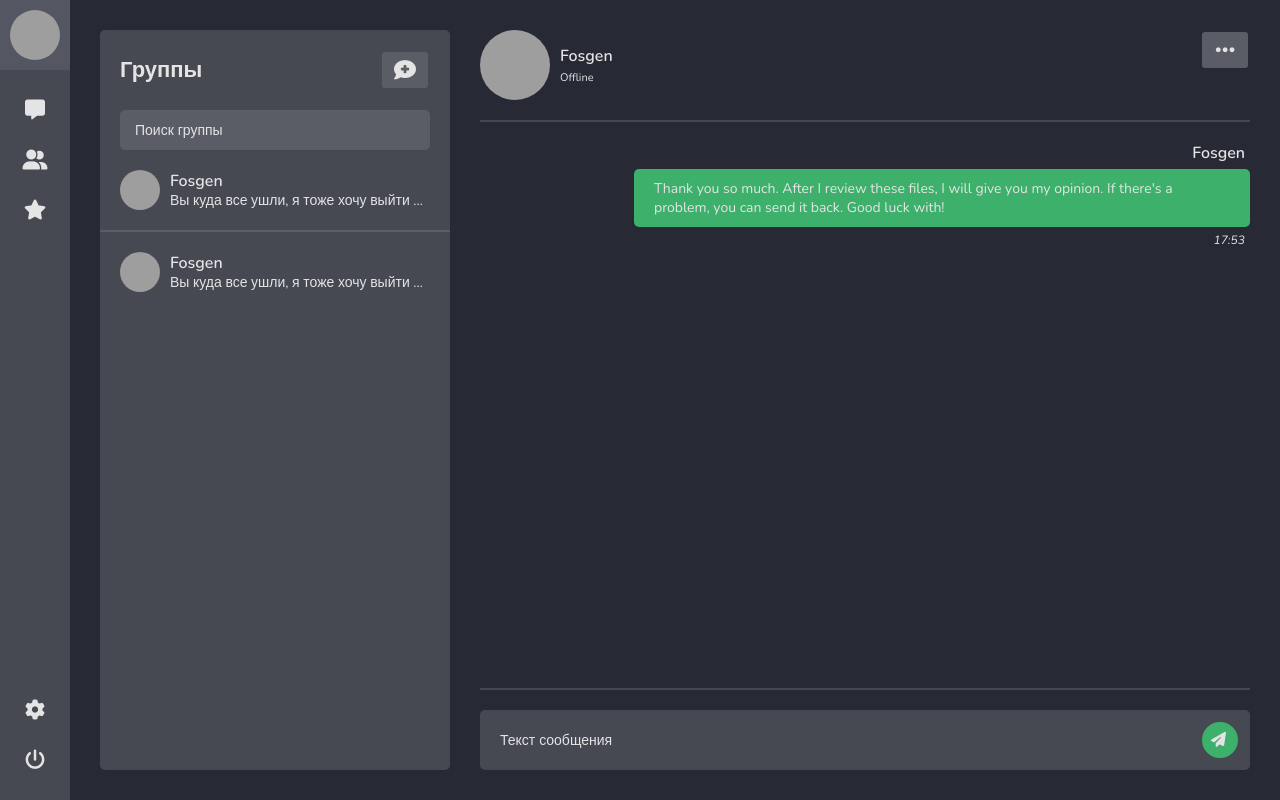
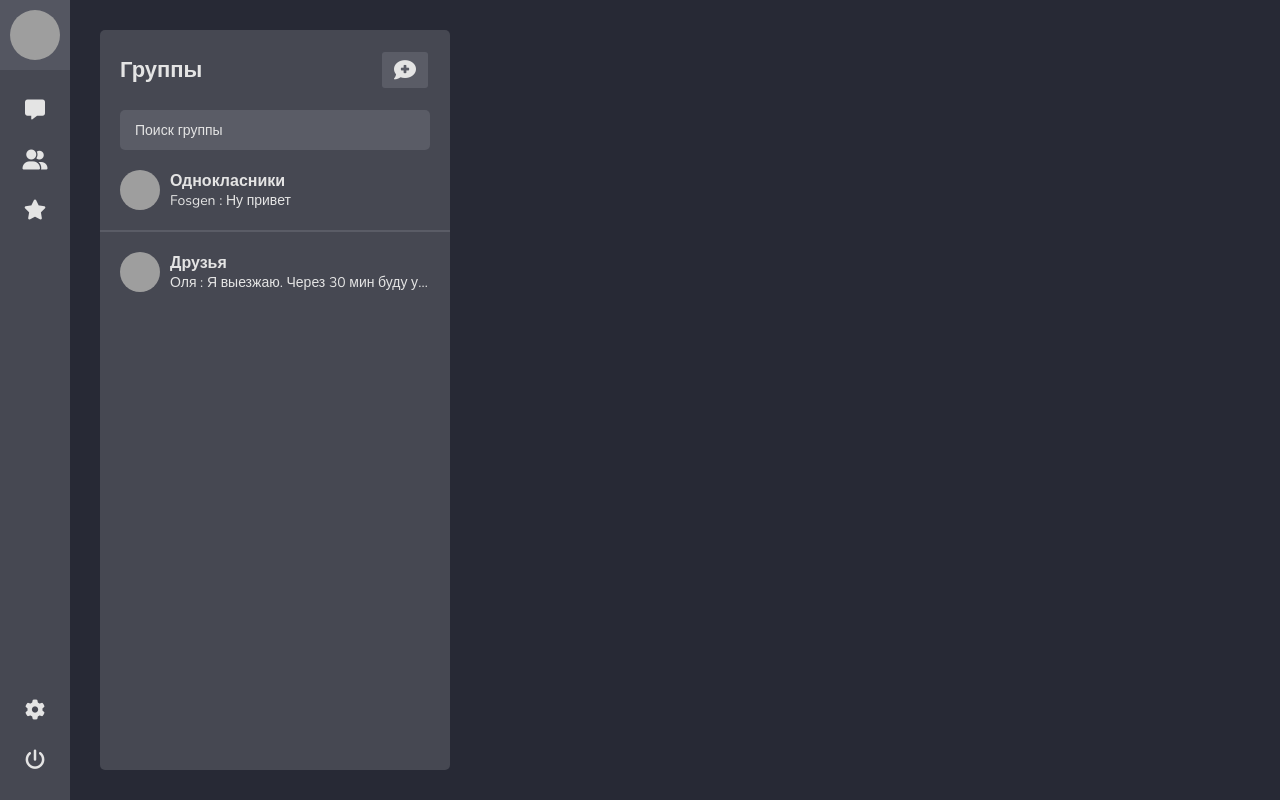
Before and after one commit to Fosgen-working/learning_react, a React (Create React App) app: page /chats in a window 1280 px wide. Built offline with nearby package versions, Linux system fonts and the light colour scheme; grey boxes are pictures that could not be loaded.

Commit message:
вынес таблицы в index

```diff
--- a/src/App/App.jsx
+++ b/src/App/App.jsx
@@ -6,7 +6,7 @@ import Chats from './app-components/Chats/Chats';
 import Chat from './app-components/Chat/Chat';
 import Friends from './app-components/Friends/Friends';
 
-const App = () => {
+const App = (props) => {
   return (
     <BrowserRouter>
       <div className='App'>
@@ -15,11 +15,12 @@ const App = () => {
             <Navbar />
           </div>
           <div className='sidebar-grid-block'>
-            <Route path='/friends' component={Friends} />
-            <Route path='/chats' component={Chats} />
+            <Route path='/friends' render={() => <Friends friendsData={props.friendsData} />} />
+            <Route path='/chats' render={() => <Chats chatsData={props.chatsData} />} />
           </div>
           <div className='chat-room-grid-block'>
-            <Chat />
+            <Route path='/friends/1' render={() => <Chat />} />
+            <Route path='/chats/1' render={() => <Chat />} />
           </div>
         </div>
       </div>
--- a/src/App/app-components/Chats/ChatItem/ChatItem.jsx
+++ b/src/App/app-components/Chats/ChatItem/ChatItem.jsx
@@ -1,15 +1,16 @@
 import React from 'react';
+import { NavLink } from 'react-router-dom';
 import './ChatItem.scss';
 
-const ChatItem = () => {
+const ChatItem = (props) => {
   return (
-    <div className='ChatItem'>
-      <img src='https://pbs.twimg.com/media/D7HkTV9WkAABh_c.jpg' alt='Фото группы' />
+    <NavLink to={"/chats/" + props.id} className='ChatItem'>
+      <img src={props.img} alt='Фото группы' />
       <div className='chat-description'>
-        <span className='name-chat'>Fosgen</span>
-        <span className='text-chat'>Вы куда все ушли, я тоже хочу выйти от сюда.</span>
+        <span className='name-chat'>{props.name}</span>
+        <span className='text-chat'>{props.textName} : {props.text}</span>
       </div>
-    </div>
+    </NavLink>
   );
 }
 
--- a/src/App/app-components/Chats/ChatItem/ChatItem.scss
+++ b/src/App/app-components/Chats/ChatItem/ChatItem.scss
@@ -6,6 +6,7 @@
     display: flex;
     align-items: center;
     border-bottom: 2px solid $bgColor3;
+    text-decoration: none;
 
     img {
         width: 40px;
--- a/src/App/app-components/Chats/Chats.jsx
+++ b/src/App/app-components/Chats/Chats.jsx
@@ -2,7 +2,10 @@ import React from 'react';
 import './Chats.scss';
 import ChatItem from './ChatItem/ChatItem';
 
-const Chats = () => {
+const Chats = (props) => {
+
+  let chatItems = props.chatsData.map(chat => <ChatItem id={chat.id} name={chat.name} img={chat.img} textName={chat.textName} text={chat.text} />);
+
   return (
     <div className='Chats'>
       <div className='sidebar-name'>
@@ -13,8 +16,7 @@ const Chats = () => {
         <input type='text' placeholder='Поиск группы' />
       </form>
       <div className='chat-list'>
-        <ChatItem />
-        <ChatItem />
+        {chatItems}
       </div>
     </div>
   );
--- a/src/App/app-components/Friends/Friend/Friend.jsx
+++ b/src/App/app-components/Friends/Friend/Friend.jsx
@@ -1,15 +1,16 @@
 import React from 'react';
+import { NavLink } from 'react-router-dom';
 import './Friend.scss';
 
-const Friend = () => {
+const Friend = (props) => {
   return (
-    <div className='Friend'>
-      <img src='https://pbs.twimg.com/media/D7HkTV9WkAABh_c.jpg' alt='Фото друга' />
+    <NavLink to={"/friends/" + props.id} className='Friend'>
+      <img src={props.img} alt='Фото друга' />
       <div className='friend-description'>
-        <span className='name-friend'>Fosgen</span>
-        <span className='text-friend'>Вы куда все ушли, я тоже хочу выйти от сюда.</span>
+        <span className='name-friend'>{props.name}</span>
+        <span className='text-friend'>{props.textName} : {props.text}</span>
       </div>
-    </div>
+    </NavLink>
   );
 }
 
--- a/src/App/app-components/Friends/Friend/Friend.scss
+++ b/src/App/app-components/Friends/Friend/Friend.scss
@@ -6,6 +6,7 @@
     display: flex;
     align-items: center;
     border-bottom: 2px solid $bgColor3;
+    text-decoration: none;
 
     img {
         width: 40px;
--- a/src/App/app-components/Friends/Friends.jsx
+++ b/src/App/app-components/Friends/Friends.jsx
@@ -2,7 +2,10 @@ import React from 'react';
 import './Friends.scss';
 import Friend from './Friend/Friend';
 
-const Friends = () => {
+const Friends = (props) => {
+
+  let friends = props.friendsData.map(friend => <Friend id={friend.id} name={friend.name} img={friend.img} textName={friend.textName} text={friend.text} />);
+
   return (
     <div className='Friends'>
       <div className='sidebar-name'>
@@ -13,8 +16,7 @@ const Friends = () => {
         <input type='text' placeholder='Поиск друзей' />
       </form>
       <div className='friends-list'>
-        <Friend />
-        <Friend />
+        {friends}
       </div>
     </div>
   );
--- a/src/index.js
+++ b/src/index.js
@@ -4,7 +4,17 @@ import './index.css';
 import App from './App/App.jsx';
 import * as serviceWorker from './serviceWorker';
 
-ReactDOM.render(<App />, document.getElementById('root'));
+let friendsData = [
+    { id: 1, name: 'Костя', img: 'https://www.meme-arsenal.com/memes/b877babd9c07f94b952c7f152c4e264e.jpg', textName: 'Вы', text: 'Что надо?' },
+    { id: 2, name: 'Настя', img: 'https://avatars.mds.yandex.net/get-pdb/1352825/a5f8fbd7-515e-49f8-81d6-be55a2daac92/s600', textName: 'Вы', text: 'Вы как?' }
+];
+
+let chatsData = [
+    { id: 1, name: 'Однокласники', img: 'https://pbs.twimg.com/media/D7HkTV9WkAABh_c.jpg', textName: 'Fosgen', text: 'Ну привет' },
+    { id: 2, name: 'Друзья', img: 'https://klike.net/uploads/posts/2019-03/1551511784_4.jpg', textName: 'Оля', text: 'Я выезжаю. Через 30 мин буду у мака. Вы как?' }
+];
+
+ReactDOM.render(<App friendsData={friendsData} chatsData={chatsData} />, document.getElementById('root'));
 
 // If you want your app to work offline and load faster, you can change
 // unregister() to register() below. Note this comes with some pitfalls.
```
